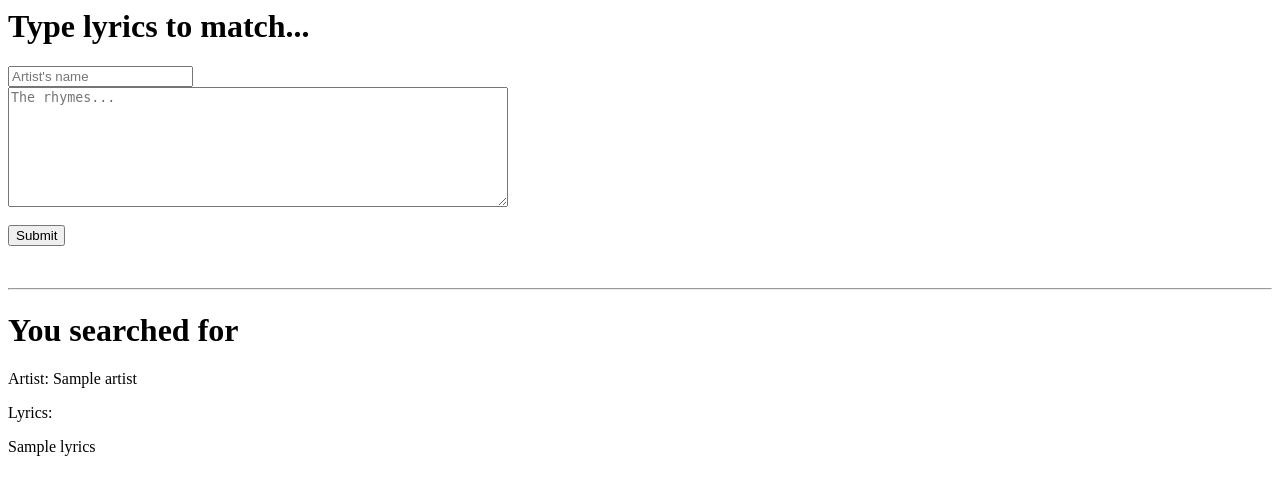
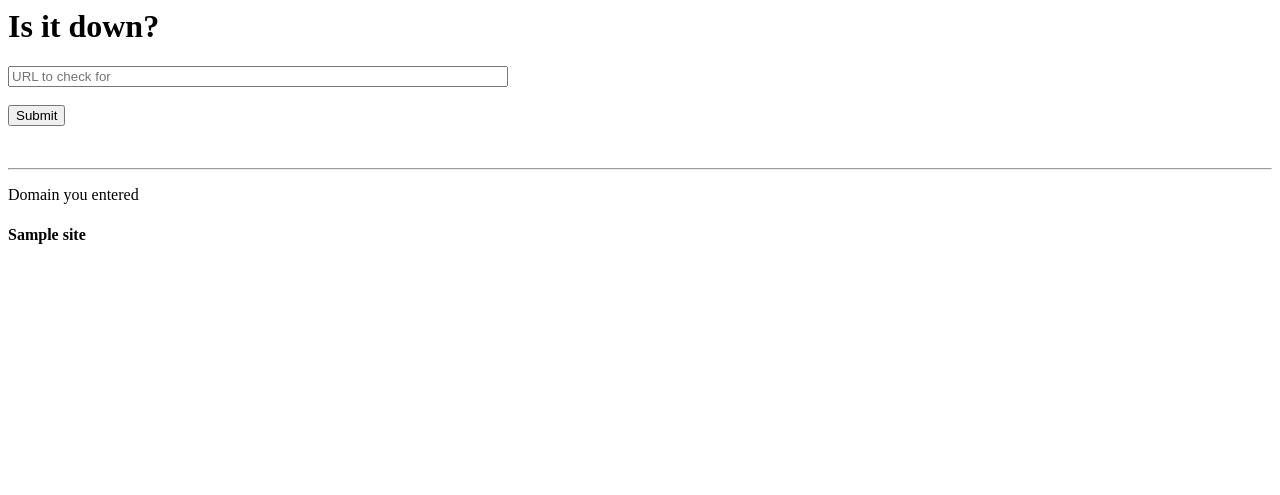
Before and after one commit to kshitij86/is-it-down, a Flask app: template templates/index.html in a window 1280 px wide. Shown: the top 495 px of the page. Run offline with Flask 2, Linux system fonts and the light colour scheme; the template is opened without the code that fills it: most values are stand-ins (such as "Sample title", 1, 10 or a date in 2020).

Commit message:
Clout baby but you big sad

```diff
--- a/app.py
+++ b/app.py
@@ -1,20 +1,20 @@
 from flask import *
+from check import *
 
 
 app = Flask(__name__)
 
 @app.route('/', methods=['GET','POST'])
 def index():
-    lyrics = None
-    artist = None
-
     if request.method == 'POST':
-        artist = request.form['artist']
-        lyrics = request.form['lyrics']
-        return render_template('index.html', lyrics=lyrics, artist=artist)
+        site = request.form['site']
+        res = check_site(site)
+        isUp = res[1]
+        status_code = res[0]
+        return render_template('index.html', site=site, isUp=isUp, status_code=status_code)
 
     else:
-        return render_template('index.html', lyrics=lyrics, artist=artist)
+        return render_template('index.html')
 
 
 if __name__ == "__main__":
--- a/templates/index.html
+++ b/templates/index.html
@@ -1,21 +1,35 @@
 <html>
     <head>
-        <title>Match lyrics from memory</title>
+        <title>Is it down?</title>
+        <style>
+            .unselectable {
+                -webkit-touch-callout: none;
+                -webkit-user-select: none;
+                -khtml-user-select: none;
+                -moz-user-select: none;
+                -ms-user-select: none;
+                user-select: none;
+            }
+        </style>
     </head>
 
     <body>
-        <div id="search">
-            <h1>Type lyrics to match...</h1>
+        <div class="unselectable" id="search">
+            <h1>Is it down?</h1>
             <form action="{{ url_for('index') }}" method="post">
                 <input
-                    name="artist"
-                    placeholder="Artist's name"/>
+                style="width: 500px"
+                    name="site"
+                    placeholder="URL to check for"/>
                 <br>
-                <textarea
-                    placeholder="The rhymes..."
-                    name="lyrics"
-                    style="margin: 0px; width: 500px; height: 120px;"></textarea>
-                <br/>
+                <!--
+                    <textarea
+                        placeholder="The rhymes..."
+                        name="lyrics"
+                        style="margin: 0px; width: 500px; height: 120px;"></textarea>
+                    <br/>
+
+                -->
                 <br/>
                 <input type="submit"/>
             </form>
@@ -23,20 +37,25 @@
             <hr/>
         </div>
 
-        <div id="result">
-            {% if not artist and not lyrics %}
-                <h1>Searched for nothing yet...</h1>
+        <div class="unselectable" id="result">
+            {% if not site %}
+                <h1>All good  ✔️</h1>
             {% endif %}
-            {% if artist is not none and lyrics is not none %}
-                <h1> You searched for </h1>
-                <p>
-                    Artist: {{ artist  }}
-                </p>
-                <p> Lyrics: </p>
-                <p>
-                    {{ lyrics }}
-                </p>
+            {% if site %}
+             <p> Domain you entered </p>
+                <h4>
+                    {{ site  }}
+                </h4>
             {% endif %}
+            {% if site and isUp is sameas false %}
+               <h1>Yeah, it's down. Or maybe it was never really up?</h1>
+               <code>{{ status_code }}</code>
+            {% endif %}
+            {% if site and isUp is sameas true %}
+               <h1>That domain is up and running</h1>
+               <code>{{ status_code }}</code>
+            {% endif %}
+
         </div>
 
         <!-- Prevent confirm form resubmission-->
```
Also changed, not shown: check.py (added, +17 -0 lines), 1 other file.
